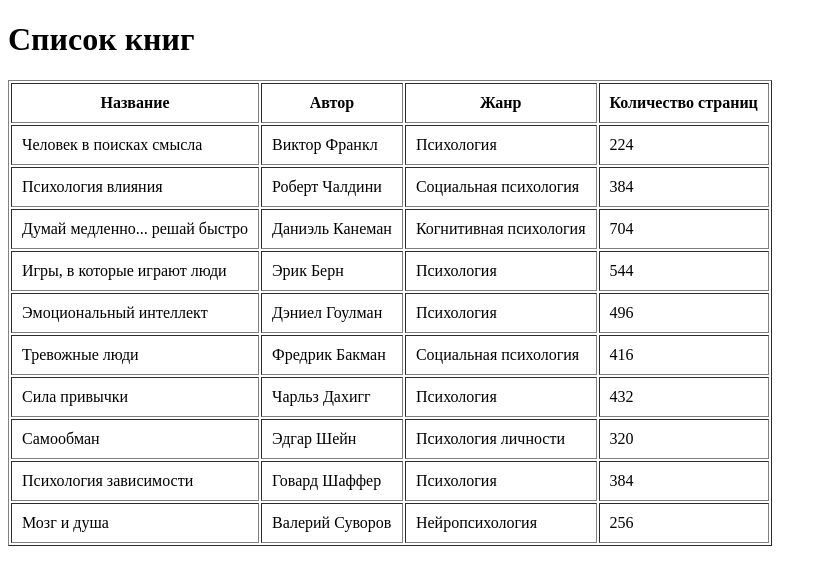
After one commit to bleag/web-programming-labs, a Flask app: page /lab2/books in a window 1280 px wide. The commit adds this page. Shown: the top 585 px of the page, without its empty margins (0-827 px from the left). Run offline with Flask 3, Linux system fonts and the light colour scheme.

Commit message:
книги

```diff
--- a/app.py
+++ b/app.py
@@ -455,3 +455,22 @@ def calc_default():
 @app.route('/lab2/calc/<int:a>')
 def calc_with_one(b=None, a=1):
     return redirect(url_for('calc', a=a, b=1))
+
+
+# Список книг с указанием автора, названия, жанра и количества страниц
+books = [
+    {"title": "Человек в поисках смысла", "author": "Виктор Франкл", "genre": "Психология", "pages": 224},
+    {"title": "Психология влияния", "author": "Роберт Чалдини", "genre": "Социальная психология", "pages": 384},
+    {"title": "Думай медленно... решай быстро", "author": "Даниэль Канеман", "genre": "Когнитивная психология", "pages": 704},
+    {"title": "Игры, в которые играют люди", "author": "Эрик Берн", "genre": "Психология", "pages": 544},
+    {"title": "Эмоциональный интеллект", "author": "Дэниел Гоулман", "genre": "Психология", "pages": 496},
+    {"title": "Тревожные люди", "author": "Фредрик Бакман", "genre": "Социальная психология", "pages": 416},
+    {"title": "Сила привычки", "author": "Чарльз Дахигг", "genre": "Психология", "pages": 432},
+    {"title": "Самообман", "author": "Эдгар Шейн", "genre": "Психология личности", "pages": 320},
+    {"title": "Психология зависимости", "author": "Говард Шаффер", "genre": "Психология", "pages": 384},
+    {"title": "Мозг и душа", "author": "Валерий Суворов", "genre": "Нейропсихология", "pages": 256}
+]
+# Обработчик для отображения списка книг
+@app.route('/lab2/books')
+def book_list():
+    return render_template('books.html', books=books)
--- /dev/null
+++ b/templates/books.html
@@ -0,0 +1,25 @@
+<!doctype html>
+<html>
+    <head>
+        <title>Список книг</title>
+    </head>
+    <body>
+        <h1>Список книг</h1>
+        <table border="1" cellpadding="10">
+            <tr>
+                <th>Название</th>
+                <th>Автор</th>
+                <th>Жанр</th>
+                <th>Количество страниц</th>
+            </tr>
+            {% for book in books %}
+            <tr>
+                <td>{{ book.title }}</td>
+                <td>{{ book.author }}</td>
+                <td>{{ book.genre }}</td>
+                <td>{{ book.pages }}</td>
+            </tr>
+            {% endfor %}
+        </table>
+    </body>
+</html>
--- a/templates/filters.html
+++ b/templates/filters.html
@@ -10,7 +10,7 @@
 <div>Фраза: {{phrase | safe }}</div>
 <div>Фраза: {{phrase | striptags | replace ('сколько', 'много')
     | replace ('нам', 'тут') | upper}}</div>
-<div>Фраза: {{phrase | striptags | reverse ('сколько' , 'много')
-    | reverse ('нам', 'тут')}}</div>
+<div>Фраза: {{phrase | striptags | replace ('сколько' , 'много')
+    | reverse}}</div>
 
 {% endblock %}
--- a/templates/lab2.html
+++ b/templates/lab2.html
@@ -7,6 +7,7 @@
     <ol>
         <li>
             <a href="/lab2/example">example</a>
+
         </li>
     </ol>
 {% endblock %}
```
Also changed, not shown: lab2.py (deleted, +0 -58 lines).
